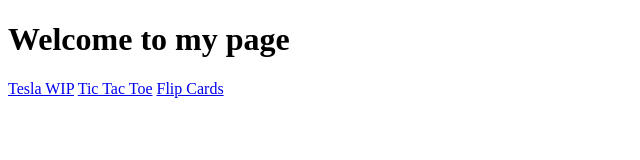
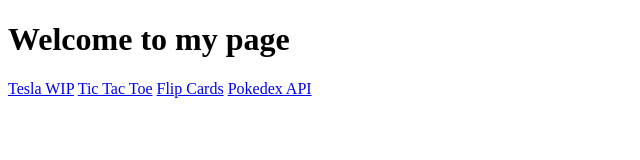
Before and after one commit to lmusque/lmusque.github.io, a plain HTML site: page index.html in a window 1280 px wide. Shown: the whole page, without its empty margins (0-640 px from the left). Drawn offline with Linux system fonts and the light colour scheme.

Commit message:
pokedexx

```diff
--- a/index.html
+++ b/index.html
@@ -11,5 +11,6 @@
 		<a href="https://lmusque.github.io/Tesla">Tesla WIP</a>
 		<a href="https://lmusque.github.io/tictactoe">Tic Tac Toe</a>
 		<a href="https://lmusque.github.io/flip_cards">Flip Cards</a>
+		<a href="https://lmusque.github.io/pokedex">Pokedex API</a>
 	</body>
 </html>
```
